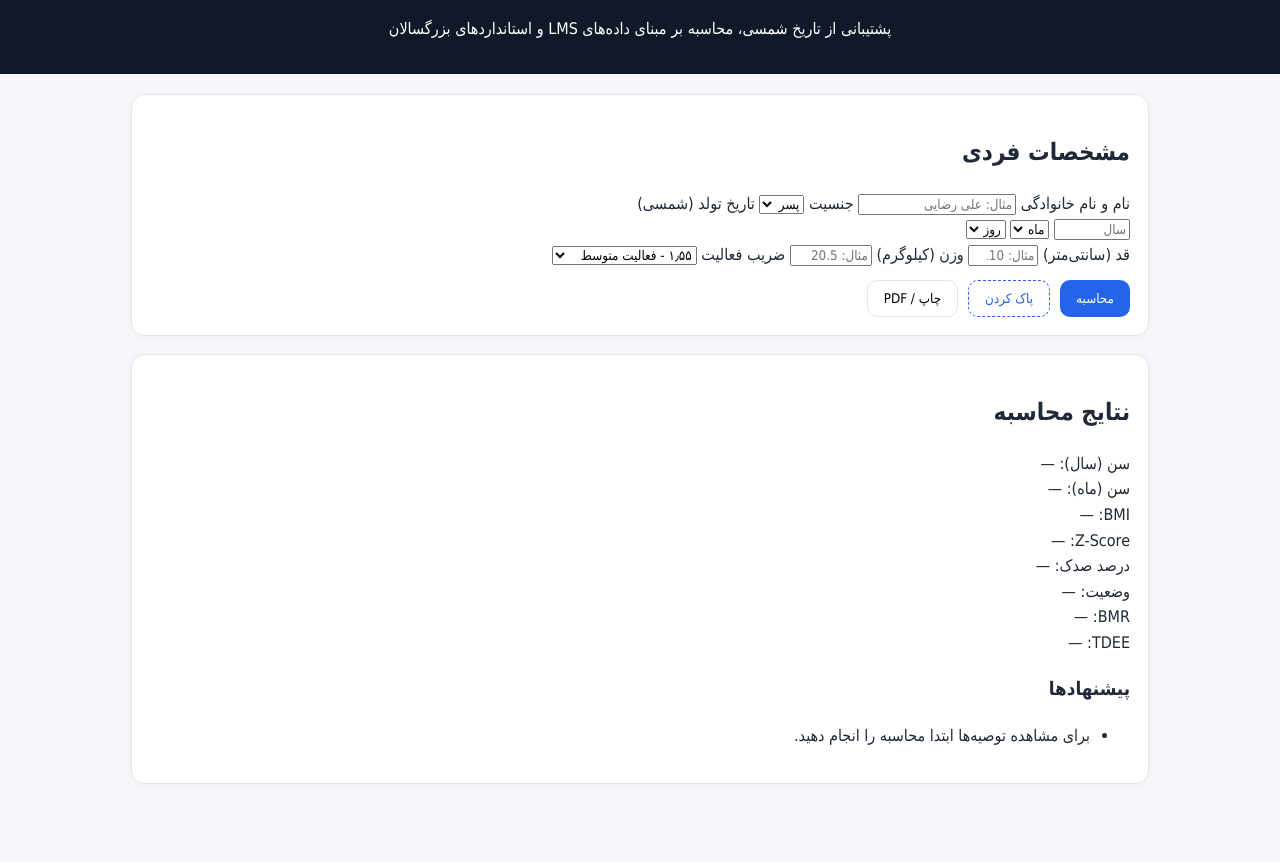
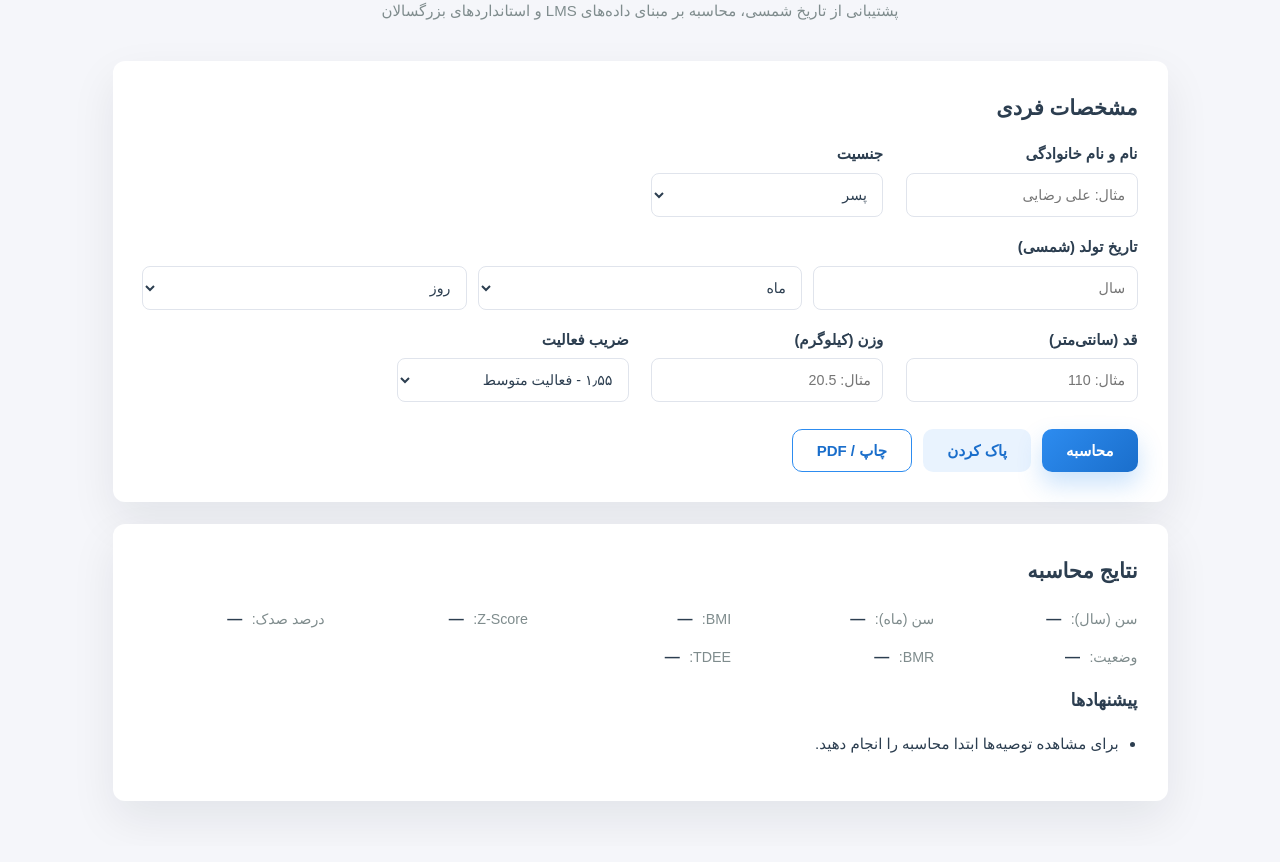
Before and after one commit to komaketim-cell/BMIcalculator2, a plain HTML site: page index.html in a window 1280 px wide. Shown: the part 94-956 px from the top of the page. Drawn offline with Linux system fonts and the light colour scheme.

Commit message:
Update styles.css

```diff
--- a/styles.css
+++ b/styles.css
@@ -1,16 +1,20 @@
 :root {
-  --bg: #f7f7fb;
-  --card: #ffffff;
-  --text: #1f2937;
-  --muted: #6b7280;
-  --primary: #2563eb;
-  --border: #e5e7eb;
-  --danger: #dc2626;
+  --bg: #f5f6fa;
+  --card: #fff;
+  --primary: #2d8cf0;
+  --primary-dark: #1a6ecb;
+  --text: #2c3e50;
+  --muted: #7f8c8d;
+  --border: #e0e4ec;
+  --danger: #e74c3c;
+  --radius: 12px;
+  --shadow: 0 18px 45px rgba(15, 23, 42, 0.08);
+  font-size: 15px;
 }
 
 * {
   box-sizing: border-box;
-  font-family: "Vazirmatn", "Tahoma", sans-serif;
+  font-family: "Vazirmatn", "IRANSans", sans-serif;
 }
 
 body {
@@ -20,149 +24,221 @@ body {
   line-height: 1.6;
 }
 
-.app-header, .app-footer {
+.app-header {
   text-align: center;
-  padding: 16px;
-  background: #111827;
-  color: #fff;
+  padding: 2.5rem 1rem 1.5rem;
+}
+
+.app-header h1 {
+  margin: 0;
+  font-size: 2rem;
+  font-weight: 700;
+}
+
+.app-header p {
+  margin-top: 0.5rem;
+  color: var(--muted);
 }
 
 .container {
-  max-width: 1050px;
-  margin: 20px auto;
-  padding: 0 16px 40px;
+  max-width: 1100px;
+  margin: 0 auto 3rem;
+  padding: 0 1.5rem;
+  display: grid;
+  gap: 1.5rem;
 }
 
 .card {
   background: var(--card);
-  border: 1px solid var(--border);
-  border-radius: 14px;
-  padding: 18px;
-  margin-bottom: 18px;
-  box-shadow: 0 2px 10px rgba(0,0,0,0.03);
+  border-radius: var(--radius);
+  box-shadow: var(--shadow);
+  padding: 2rem;
 }
 
-.grid {
-  display: grid;
-  grid-template-columns: repeat(auto-fit,minmax(220px,1fr));
-  gap: 12px;
+.card h2 {
+  margin-top: 0;
+  font-size: 1.4rem;
 }
 
-.field label {
-  display: block;
-  margin-bottom: 6px;
-  color: var(--muted);
-  font-size: 14px;
+.alert {
+  padding: 0.85rem 1rem;
+  background: #fdeaea;
+  color: var(--danger);
+  border: 1px solid #fad4d4;
+  border-radius: 8px;
+  margin-bottom: 1rem;
 }
 
-.field input, .field select {
-  width: 100%;
-  padding: 10px 12px;
-  border-radius: 10px;
-  border: 1px solid var(--border);
-  font-size: 14px;
+.alert.hidden {
+  display: none;
 }
 
-.hint {
-  font-size: 12px;
-  color: var(--muted);
+.form-grid {
+  display: grid;
+  grid-template-columns: repeat(auto-fit, minmax(220px, 1fr));
+  gap: 1.2rem 1.5rem;
+  margin-top: 1.2rem;
+}
+
+.form-grid label {
+  display: flex;
+  flex-direction: column;
+  font-weight: 600;
+  color: var(--text);
+  gap: 0.45rem;
+}
+
+.form-grid input,
+.form-grid select {
+  height: 44px;
+  border: 1px solid var(--border);
+  border-radius: 8px;
+  padding: 0 0.75rem;
+  font-size: 0.95rem;
+  color: var(--text);
+  background: #fff;
+}
+
+.form-grid input:focus,
+.form-grid select:focus {
+  outline: none;
+  border-color: var(--primary);
+  box-shadow: 0 0 0 2px rgba(45, 140, 240, 0.15);
+}
+
+.full-row {
+  grid-column: 1 / -1;
+}
+
+.jalali-date-group {
+  display: flex;
+  gap: 0.75rem;
+  flex-wrap: wrap;
+}
+
+.jalali-date-group input,
+.jalali-date-group select {
+  flex: 1;
+  min-width: 90px;
 }
 
 .actions {
-  margin-top: 12px;
+  margin-top: 1.8rem;
   display: flex;
-  gap: 10px;
+  gap: 0.75rem;
   flex-wrap: wrap;
 }
 
 .btn {
-  padding: 10px 16px;
+  border: none;
   border-radius: 10px;
-  border: 1px solid var(--border);
-  background: #fff;
+  padding: 0.75rem 1.6rem;
+  font-size: 1rem;
   cursor: pointer;
+  transition: transform 0.2s ease, box-shadow 0.2s ease;
+  display: inline-flex;
+  align-items: center;
+  justify-content: center;
+  gap: 0.35rem;
+  font-weight: 600;
 }
 
 .btn.primary {
-  background: var(--primary);
+  background: linear-gradient(135deg, var(--primary) 0%, var(--primary-dark) 100%);
   color: #fff;
-  border: none;
+  box-shadow: 0 12px 25px rgba(45, 140, 240, 0.25);
+}
+
+.btn.primary:hover {
+  transform: translateY(-1px);
+  box-shadow: 0 14px 30px rgba(45, 140, 240, 0.30);
 }
 
 .btn.ghost {
-  background: transparent;
-  border: 1px dashed var(--primary);
-  color: var(--primary);
+  background: rgba(45, 140, 240, 0.1);
+  color: var(--primary-dark);
 }
 
-.alert {
-  margin-top: 12px;
-  padding: 10px 12px;
-  border-radius: 10px;
-  background: #fee2e2;
-  color: var(--danger);
-  border: 1px solid #fecaca;
+.btn.outline {
+  border: 1px solid var(--primary);
+  color: var(--primary-dark);
+  background: transparent;
 }
 
-.hidden {
-  display: none;
+.results-grid {
+  display: grid;
+  grid-template-columns: repeat(auto-fit, minmax(160px, 1fr));
+  gap: 0.9rem 1.4rem;
+  margin-top: 1.3rem;
 }
 
-.results {
-  display: grid;
-  grid-template-columns: repeat(auto-fit,minmax(200px,1fr));
-  gap: 10px;
+.results-grid .label {
+  display: inline-block;
+  color: var(--muted);
+  margin-left: 0.35rem;
+  font-size: 0.95rem;
 }
 
-.result-item {
-  padding: 10px 12px;
-  background: #f9fafb;
-  border-radius: 10px;
-  border: 1px solid var(--border);
+.results-grid span:last-child {
+  font-weight: 700;
 }
 
-.result-item span {
-  color: var(--muted);
-  font-size: 13px;
+.tips-list {
+  margin-top: 1rem;
+  padding-right: 1.25rem;
 }
 
-.tips {
-  margin: 0;
-  padding-right: 18px;
+.tips-list li {
+  margin-bottom: 0.4rem;
 }
 
 .print-sheet {
   display: none;
-  margin-top: 18px;
-  border: 1px dashed var(--border);
-  padding: 16px;
+  font-family: "Vazirmatn", sans-serif;
+  color: #000;
+  background: #fff;
+  padding: 2.5rem;
+  direction: rtl;
+}
+
+.print-sheet h2 {
+  text-align: center;
 }
 
 .print-grid {
   display: grid;
-  grid-template-columns: repeat(2,1fr);
-  gap: 8px 16px;
+  grid-template-columns: repeat(auto-fit, minmax(180px, 1fr));
+  gap: 0.75rem 1.5rem;
+  margin-top: 1.5rem;
 }
 
 .print-grid span {
-  color: var(--muted);
-  margin-left: 6px;
+  color: #666;
+  margin-left: 0.4rem;
 }
 
+.print-grid strong {
+  font-weight: 700;
+}
+
+.print-note {
+  margin-top: 2rem;
+  font-size: 0.9rem;
+  color: #666;
+}
+
+/* چاپ */
 @media print {
   body * {
     visibility: hidden;
   }
-  #printSheet, #printSheet * {
+  #printArea, #printArea * {
     visibility: visible;
   }
-  #printSheet {
-    display: block;
+  #printArea {
     position: absolute;
+    right: 0;
     top: 0;
-    right: 0;
-    left: 0;
-    padding: 20px;
-    background: #fff;
+    width: 100%;
   }
 }
```
